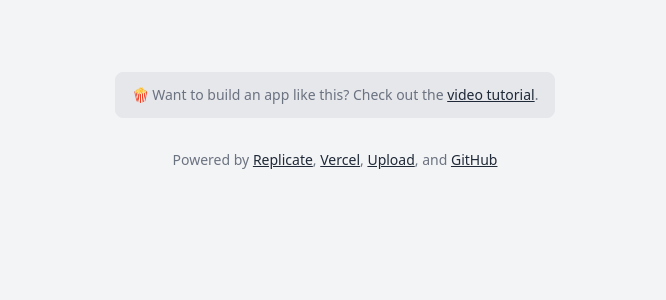
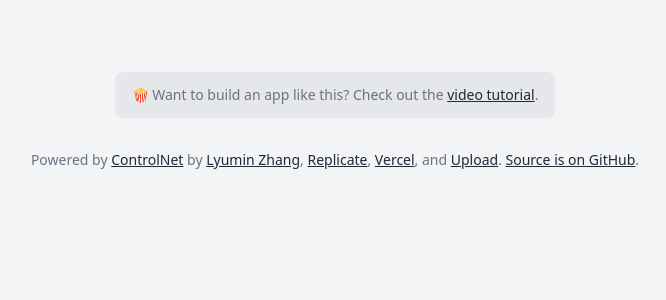
Before and after one commit to replicate/scribble-diffusion, a Next.js app: page /scribbles/1 in a window 1280 px wide. Shown: the top 300 px of the page, without its empty margins (305-971 px from the left). Built offline with nearby package versions, Linux system fonts and the light colour scheme; no server answers.

Commit message:
Add credit

```diff
--- a/components/footer.js
+++ b/components/footer.js
@@ -16,6 +16,13 @@
       <div className="text-center lil-text mt-8">
         Powered by{" "}
         <Link
+          href="https://github.com/lllyasviel/ControlNet"
+          target="_blank"
+        >
+          ControlNet
+        </Link> by <Link href="https://lllyasviel.github.io/Style2PaintsResearch/lvmin" target="_blank">Lyumin Zhang</Link>
+        ,{" "}
+        <Link
           href="https://replicate.com/jagilley/controlnet-scribble?utm_source=project&utm_campaign=scribblediffusion"
           target="_blank"
         >
@@ -25,17 +32,17 @@
         <Link href="https://vercel.com/templates/ai" target="_blank">
           Vercel
         </Link>
-        ,{" "}
+        , and {" "}
         <Link href="https://upload.io" target="_blank">
           Upload
         </Link>
-        , and{" "}
+        .{" "}
         <Link
           href="https://github.com/replicate/scribble-diffusion"
-          target="_blank"
-        >
-          GitHub
-        </Link>
+          target="_blank">
+
+          Source is on GitHub
+        </Link>.
       </div>
     </footer>
   );
```
